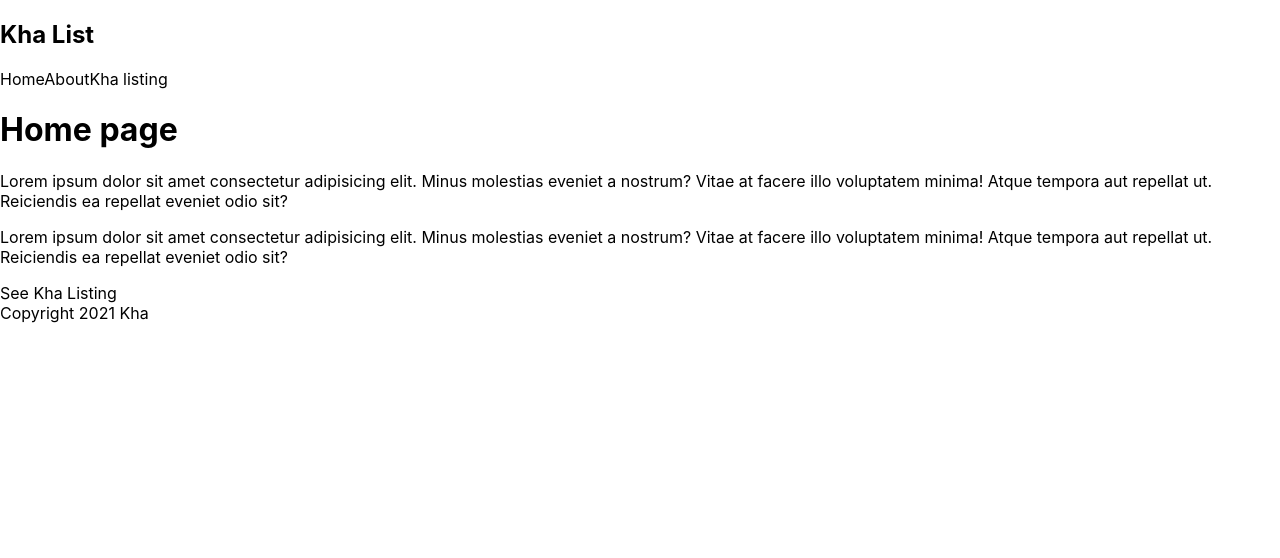
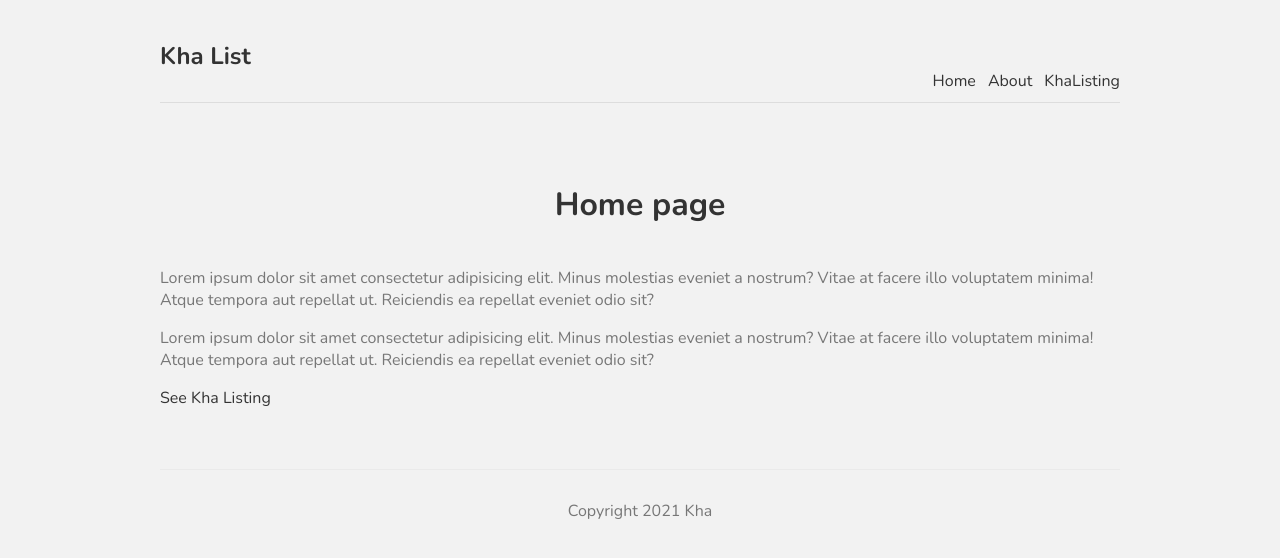
Before and after one commit to jipulee/KhaList, a Next.js app: page / in a window 1280 px wide. Shown: the top 558 px of the page. Built offline with nearby package versions, Linux system fonts and the light colour scheme.

Commit message:
[ADD] not found page

```diff
--- a/comps/Footer.js
+++ b/comps/Footer.js
@@ -1,8 +1,8 @@
 const Footer = () => {
     return (
-        <div>
+        <footer>
             Copyright 2021 Kha
-        </div>
+        </footer>
      );
 }
 
--- a/comps/Navbar.js
+++ b/comps/Navbar.js
@@ -8,7 +8,7 @@
             </div>
             <Link href="/"><a>Home</a></Link>
             <Link href="/about"><a>About</a></Link>
-            <Link href="/kha"><a>Kha listing</a></Link>
+            <Link href="/kha"><a>KhaListing</a></Link>
 
         </nav>
      );
--- a/pages/index.js
+++ b/pages/index.js
@@ -1,16 +1,14 @@
 import Head from 'next/head'
 import Image from 'next/image'
-import Footer from '../comps/Footer'
-import Navbar from '../comps/Navbar'
 import styles from '../styles/Home.module.css'
 import Link from 'next/link'
 
 export default function Home() {
   return (
       <div>
-        <h1>Home page</h1>
-        <p>Lorem ipsum dolor sit amet consectetur adipisicing elit. Minus molestias eveniet a nostrum? Vitae at facere illo voluptatem minima! Atque tempora aut repellat ut. Reiciendis ea repellat eveniet odio sit?</p>
-        <p>Lorem ipsum dolor sit amet consectetur adipisicing elit. Minus molestias eveniet a nostrum? Vitae at facere illo voluptatem minima! Atque tempora aut repellat ut. Reiciendis ea repellat eveniet odio sit?</p >
+        <h1 className={styles.title}>Home page</h1>
+        <p className={styles.text}>Lorem ipsum dolor sit amet consectetur adipisicing elit. Minus molestias eveniet a nostrum? Vitae at facere illo voluptatem minima! Atque tempora aut repellat ut. Reiciendis ea repellat eveniet odio sit?</p>
+        <p className={styles.text}>Lorem ipsum dolor sit amet consectetur adipisicing elit. Minus molestias eveniet a nostrum? Vitae at facere illo voluptatem minima! Atque tempora aut repellat ut. Reiciendis ea repellat eveniet odio sit?</p >
         <Link href="/kha">
           <a>See Kha Listing</a>
         </Link>
--- a/styles/Home.module.css
+++ b/styles/Home.module.css
@@ -1,121 +1,18 @@
-.container {
-  min-height: 100vh;
-  padding: 0 0.5rem;
-  display: flex;
-  flex-direction: column;
-  justify-content: center;
-  align-items: center;
-  height: 100vh;
-}
-
-.main {
-  padding: 5rem 0;
-  flex: 1;
-  display: flex;
-  flex-direction: column;
-  justify-content: center;
-  align-items: center;
-}
-
-.footer {
-  width: 100%;
-  height: 100px;
-  border-top: 1px solid #eaeaea;
-  display: flex;
-  justify-content: center;
-  align-items: center;
-}
-
-.footer a {
-  display: flex;
-  justify-content: center;
-  align-items: center;
-  flex-grow: 1;
-}
-
-.title a {
-  color: #0070f3;
-  text-decoration: none;
-}
-
-.title a:hover,
-.title a:focus,
-.title a:active {
-  text-decoration: underline;
-}
-
 .title {
-  margin: 0;
-  line-height: 1.15;
-  font-size: 4rem;
-}
-
-.title,
-.description {
+  color: #333;
+  padding-bottom: 20px;
   text-align: center;
 }
-
-.description {
-  line-height: 1.5;
-  font-size: 1.5rem;
+.text {
+  color: #777;
 }
-
-.code {
-  background: #fafafa;
-  border-radius: 5px;
-  padding: 0.75rem;
-  font-size: 1.1rem;
-  font-family: Menlo, Monaco, Lucida Console, Liberation Mono, DejaVu Sans Mono,
-    Bitstream Vera Sans Mono, Courier New, monospace;
+.btn {
+  display: block;
+  width: 150px;
+  padding: 8px 0;
+  margin: 20px auto;
+  background: #4979ff;
+  border-radius: 4px;
+  color: white;
+  text-align: center;
 }
-
-.grid {
-  display: flex;
-  align-items: center;
-  justify-content: center;
-  flex-wrap: wrap;
-  max-width: 800px;
-  margin-top: 3rem;
-}
-
-.card {
-  margin: 1rem;
-  padding: 1.5rem;
-  text-align: left;
-  color: inherit;
-  text-decoration: none;
-  border: 1px solid #eaeaea;
-  border-radius: 10px;
-  transition: color 0.15s ease, border-color 0.15s ease;
-  width: 45%;
-}
-
-.card:hover,
-.card:focus,
-.card:active {
-  color: #0070f3;
-  border-color: #0070f3;
-}
-
-.card h2 {
-  margin: 0 0 1rem 0;
-  font-size: 1.5rem;
-}
-
-.card p {
-  margin: 0;
-  font-size: 1.25rem;
-  line-height: 1.5;
-}
-
-.logo {
-  height: 1em;
-  margin-left: 0.5rem;
-}
-
-@media (max-width: 600px) {
-  .grid {
-    width: 100%;
-    flex-direction: column;
-  }
-}
--- a/styles/globals.css
+++ b/styles/globals.css
@@ -1,16 +1,45 @@
-html,
+@import url('https://fonts.googleapis.com/css2?family=Nunito:wght@300;400;600;700&display=swap');
+
 body {
-  padding: 0;
-  margin: 0;
-  font-family: -apple-system, BlinkMacSystemFont, Segoe UI, Roboto, Oxygen,
-    Ubuntu, Cantarell, Fira Sans, Droid Sans, Helvetica Neue, sans-serif;
+  background: #f2f2f2;
+  color: #333;
+  font-family: "Nunito";
+}
+a {
+  color: #333;
+  text-decoration: none;
+}
+.content {
+  max-width: 960px;
+  margin: 0 auto;
+}
+nav {
+  margin: 10px auto 80px;
+  padding: 10px 0;
+  display: flex;
+  justify-content: flex-end;
+  align-items: flex-end;
+  border-bottom: 1px solid #ddd;
+}
+nav a {
+  margin-left: 12px;
+}
+nav .logo {
+  margin-right: auto;
+}
+footer {
+  display: block;
+  text-align: center;
+  padding: 30px 0;
+  margin-top: 60px;
+  color: #777;
+  border-top: 1px solid #eaeaea;
+}
+.not-found {
+  text-align: center;
 }
 
-a {
-  color: inherit;
-  text-decoration: none;
+.not-found a{
+  color: #4979ff;
+  text-decoration: underline;
 }
-
-* {
-  box-sizing: border-box;
-}
```
Also changed, not shown: pages/404.js (added, +13 -0 lines).
